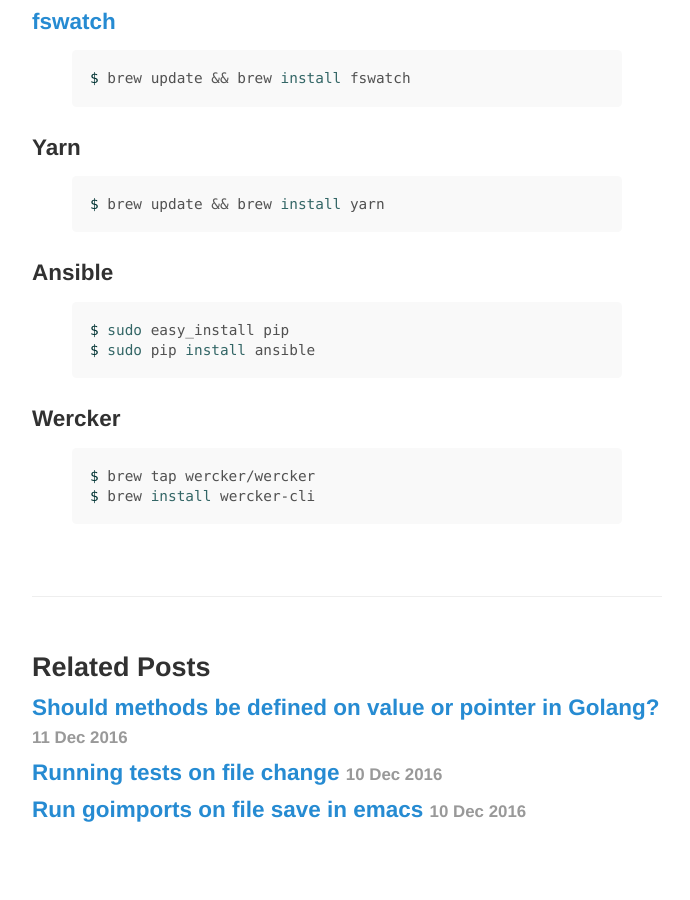
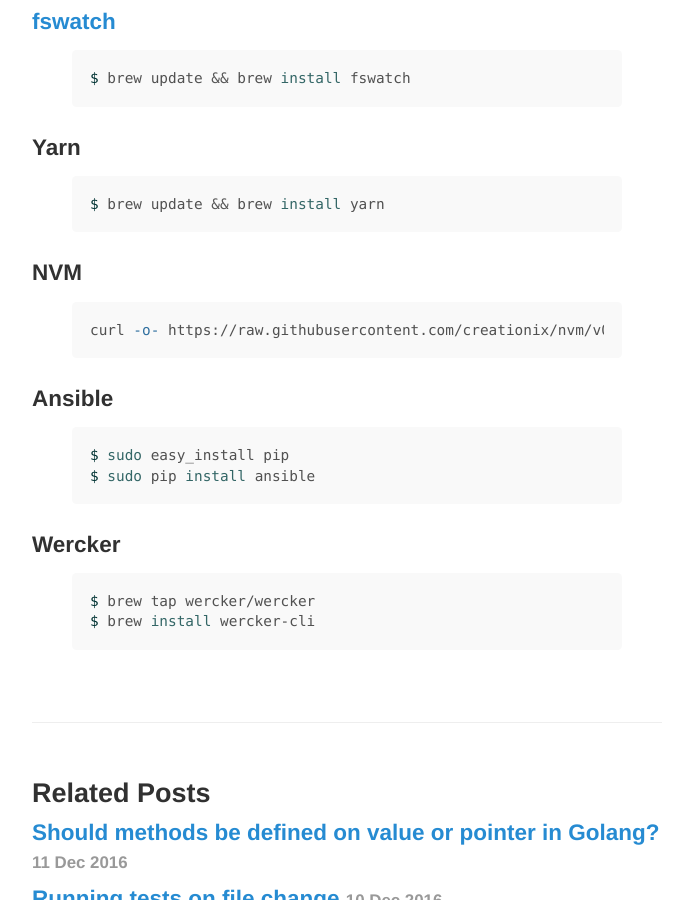
Before and after one commit to kgthegreat/kgthegreat.github.io, a Jekyll site: the page built from _posts/2015-09-19-dev-setup-osx.md, in a window 1280 px wide and 900 px high, scrolled down 7119 px. Shown: the whole window, without its empty margins (293-983 px from the left). Built offline with Jekyll 4.4.1, drawn with Linux system fonts in a browser that asks for light colours.

Commit message:
Updated post

```diff
--- a/_posts/2015-09-19-dev-setup-osx.md
+++ b/_posts/2015-09-19-dev-setup-osx.md
@@ -316,6 +316,12 @@
 $ brew update && brew install yarn
 {% endhighlight %}
 
+### NVM
+
+{% highlight bash %}
+curl -o- https://raw.githubusercontent.com/creationix/nvm/v0.33.2/install.sh | bash
+{% endhighlight %}
+
 ### Ansible
 
 {% highlight bash %}
```
